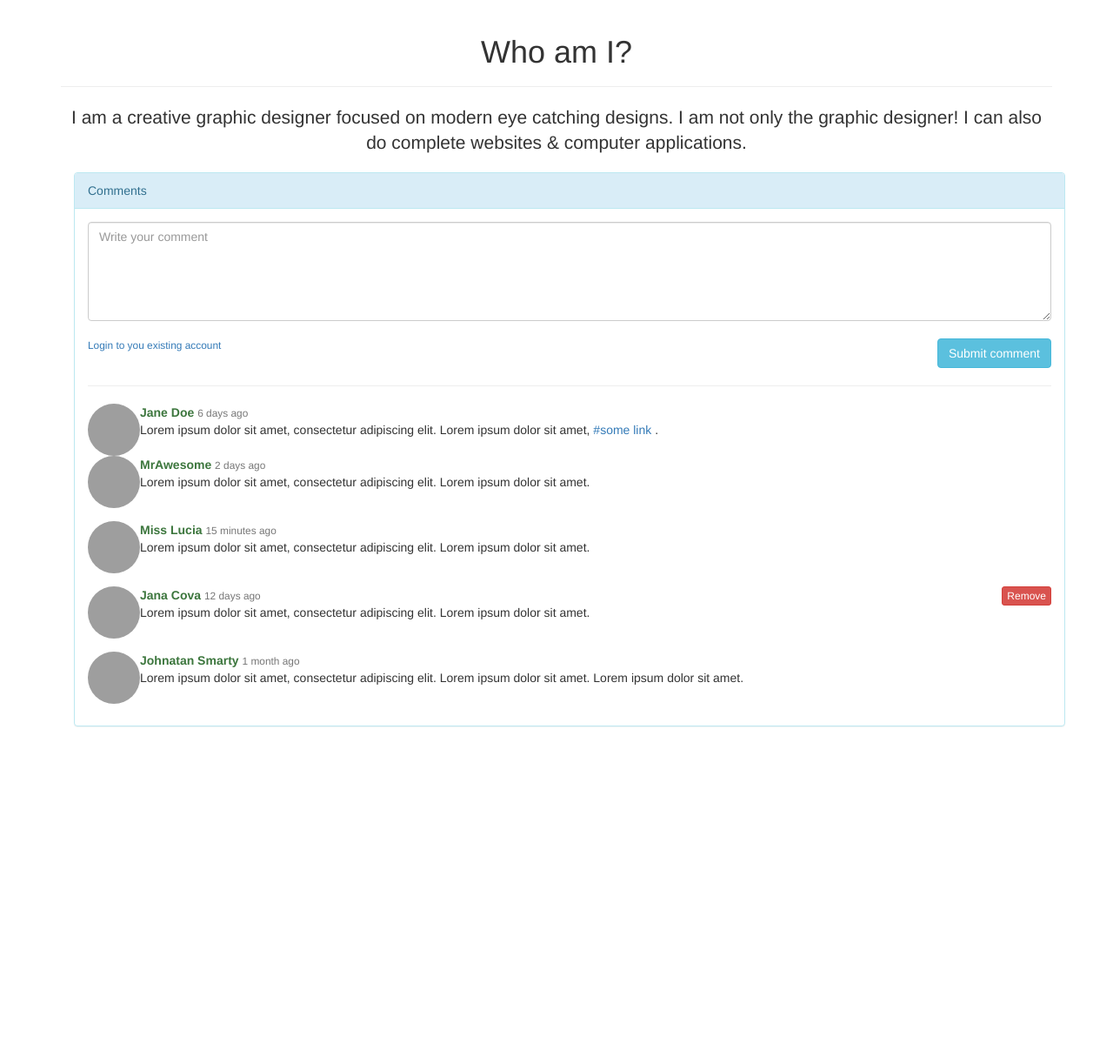
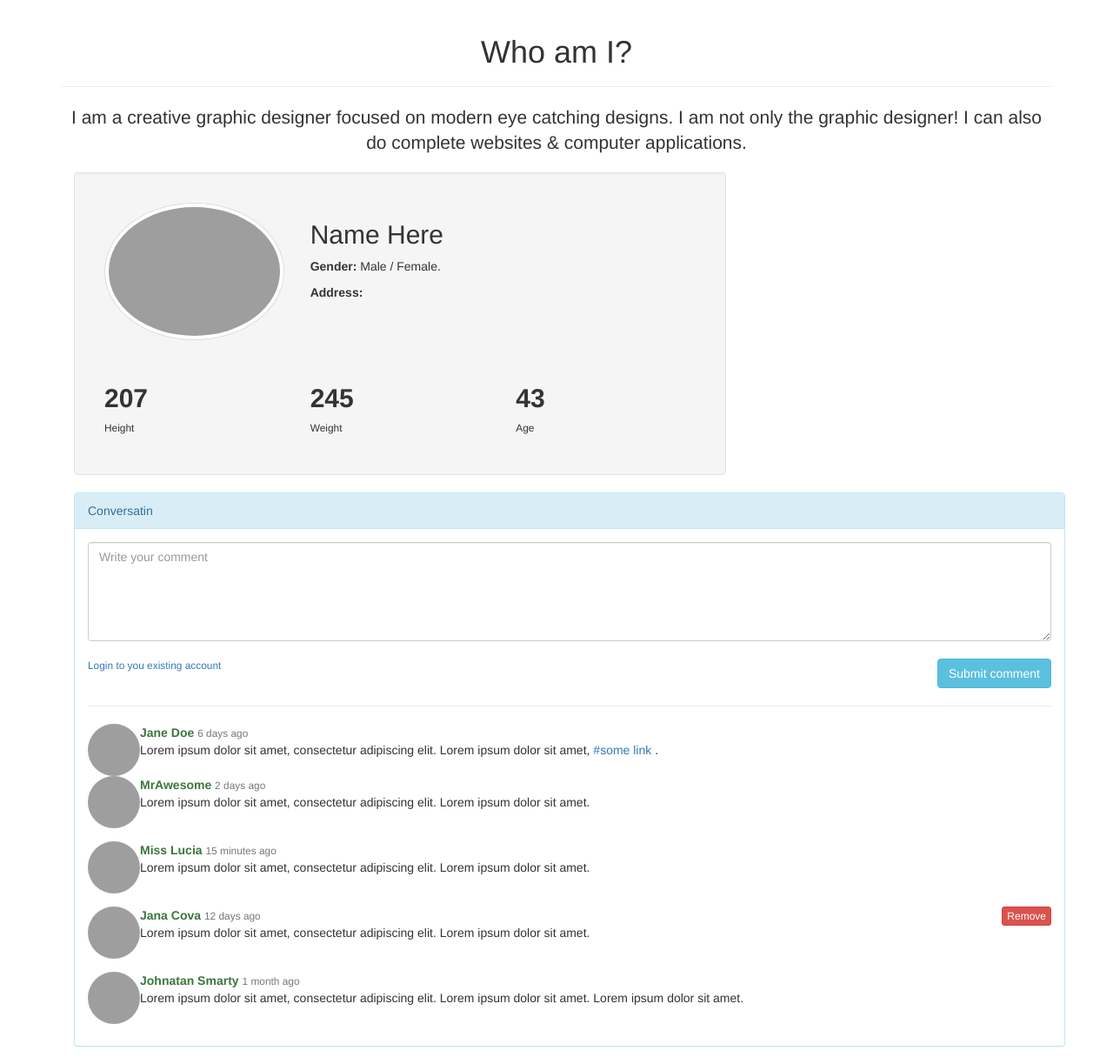
Before and after one commit to rahulyhg/ODCS-PHP, a PHP site: page /ODCS/acfiles/conversation.php in a window 1280 px wide. Shown: the whole page at 87% size. Before the commit the page ends 835 px from the top, so only its background shows below. Run offline with PHP 8.4, Linux system fonts and the light colour scheme; grey boxes are pictures that could not be loaded.

Commit message:
added prfile vieiw

```diff
--- a/acfiles/conversation.php
+++ b/acfiles/conversation.php
@@ -14,10 +14,65 @@
     <p class="lead text-center">I am a creative graphic designer focused on modern eye catching designs. I am not only the graphic designer! I can also do complete websites &amp; computer applications.</p>
     <div class="container">
         <div class="row">
+            <div class="col-md-8 col-xs-10">
+                <div class="well panel panel-default">
+                    <div class="panel-body">
+                        <div class="row">
+                            <div class="col-xs-12 col-sm-4 text-center">
+                                <img src="http://api.randomuser.me/portraits/women/21.jpg" alt="" class="center-block img-circle img-thumbnail img-responsive">
+                                <ul class="list-inline ratings text-center" title="Ratings">
+                                    <li><a href="#"><span class="fa fa-star fa-lg"></span></a></li>
+                                    <li><a href="#"><span class="fa fa-star fa-lg"></span></a></li>
+                                    <li><a href="#"><span class="fa fa-star fa-lg"></span></a></li>
+                                    <li><a href="#"><span class="fa fa-star fa-lg"></span></a></li>
+                                    <li><a href="#"><span class="fa fa-star fa-lg"></span></a></li>
+                                </ul>
+                            </div>
+                            <!--/col-->
+                            <div class="col-xs-12 col-sm-8">
+                                <h2>Name Here</h2>
+                                <p><strong>Gender: </strong> Male / Female. </p>
+                                <p><strong>Address: </strong>  </p>
+
+                            </div>
+                            <!--/col-->
+                            <div class="clearfix"></div>
+                            <div class="col-xs-12 col-sm-4">
+                                <h2><strong> 207 </strong></h2>
+                                <p><small>Height</small></p>
+
+                            </div>
+                            <!--/col-->
+                            <div class="col-xs-12 col-sm-4">
+                                <h2><strong>245</strong></h2>
+                                <p><small>Weight</small></p>
+
+                            </div>
+                            <!--/col-->
+                            <div class="col-xs-12 col-sm-4">
+                                <h2><strong>43</strong></h2>
+                                <p><small>Age</small></p>
+
+                            </div>
+                            <!--/col-->
+                        </div>
+                        <!--/row-->
+                    </div>
+                    <!--/panel-body-->
+                </div>
+                <!--/panel-->
+            </div>
+            <!--/col-->
+        </div>
+        <!--/row-->
+    </div>
+    <!--/container-->
+    <div class="container">
+        <div class="row">
             <div class="col-md-12">
                 <div class="panel panel-info">
                     <div class="panel-heading">
-                        Comments
+                        Conversatin
                     </div>
                     <div class="panel-body comments">
                         <textarea class="form-control" placeholder="Write your comment" rows="5"></textarea>
```
